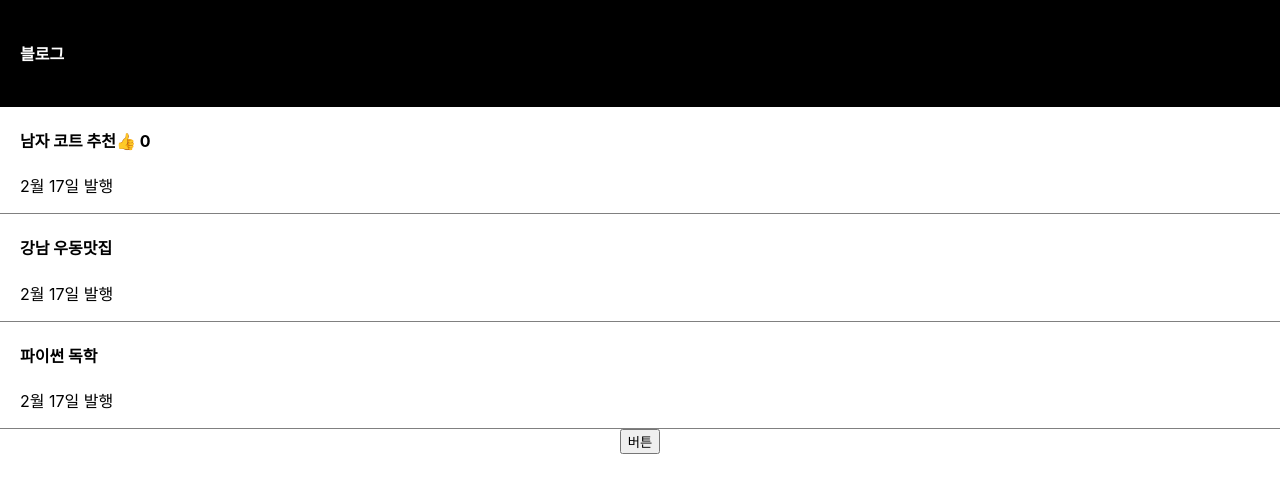
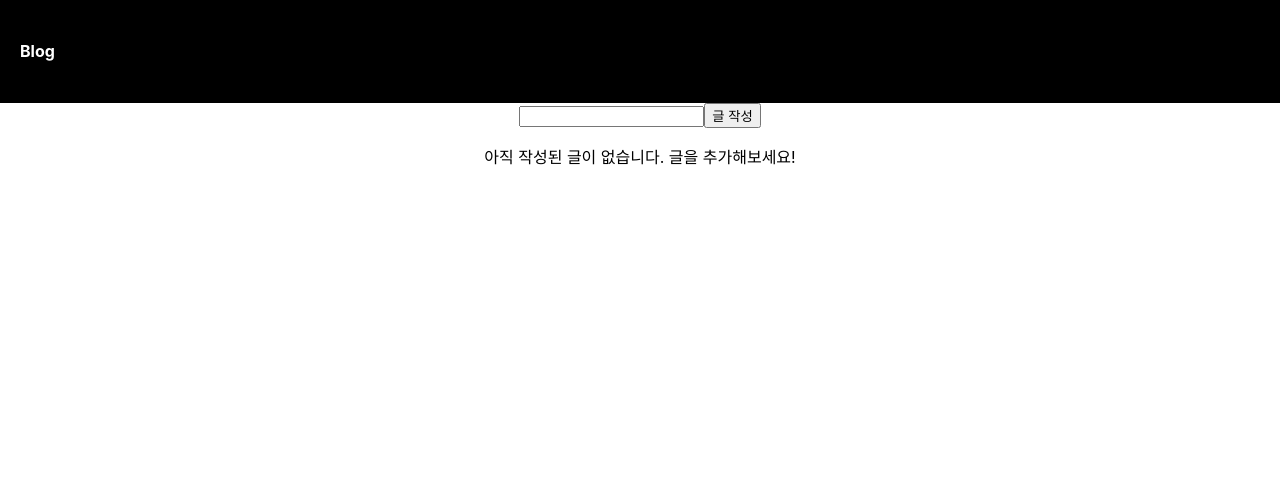
Before and after one commit to apkool12/blog-react, a React (Create React App) app: page / in a window 1280 px wide. Shown: the top 492 px of the page. Built offline with nearby package versions, Linux system fonts and the light colour scheme.

Commit message:
Remake blog project in my style

```diff
--- a/src/App.js
+++ b/src/App.js
@@ -1,85 +1,99 @@
-import logo from "./logo.svg";
+import { useState } from "react";
 import "./App.css";
-import { useState } from "react";
 
 function App() {
-  let post = "강남 우동 맛집";
-  let [글제목, 글제목변경] = useState([
-    "남자 코트 추천",
-    "강남 우동맛집",
-    "파이썬 독학",
-  ]);
+  let [name, setName] = useState([]);
+  let [emote, setEmote] = useState([]);
+  let [add, setAdd] = useState('');
+  let [modal, setModal] = useState(false);
+  let [selectedTitle, setSelectedTitle] = useState(0);
 
-  let [좋아요, 좋아요변경] = useState(0);
-  let [modal,setModal] = useState(false);
+  function addTitle(title) {
+    if (title !== '') {
+      let newTitles = [...name, title];
+      setName(newTitles);
+      setEmote([...emote, 0]);
+      setAdd('');
+    }
+  }
 
   return (
     <div className="App">
       <div className="Black-nav">
-        <h4>블로그</h4>
+        <h4>Blog</h4>
       </div>
-      <div className="list">
-        <h4 onClick={()=>{
-          modal != true ? setModal(true) : setModal(false)
-        }}>
-          {글제목[0]}
+
+      <div>
+        <input
+          type="text"
+          value={add}
+          onChange={(e) => setAdd(e.target.value)}
+        />
+        <button onClick={() => addTitle(add)}> 글 작성 </button>
+      </div>
+
+      {name.length > 0 ? (
+        name.map((title, i) => (
+          <div className="list" key={i}>
+            <h4 onClick={() => { setModal(true); setSelectedTitle(i); }}>{title}</h4>
             <span
               onClick={() => {
-              좋아요변경(좋아요 + 1);
+                let newEmote = [...emote];
+                newEmote[i] = newEmote[i] + 1;
+                setEmote(newEmote);
               }}
             >
-            👍
-          </span>{" "}
-          {좋아요}{" "}
-        </h4>
+              👍 {emote[i]}
+            </span>
             <p>2월 17일 발행</p>
           </div>
-      <div className="list">
-        <h4 onClick={()=>{
-            modal != true ? setModal(true) : setModal(false)
-          }}>
-          {글제목[1]}
-        </h4>
-        <p>2월 17일 발행</p>
-      </div>
-      <div className="list">
-        <h4 onClick={()=>{
-          modal != true ? setModal(true) : setModal(false)
-        }}>{글제목[2]}
-        </h4>
-        <p>2월 17일 발행</p>
-      </div>
+        ))
+      ) : (
+        <p>아직 작성된 글이 없습니다. 글을 추가해보세요!</p>
+      )}
 
-      {/* <button onClick={() => {b(['여자 코트 추천','강남 우동맛집','파이썬 독학'])}}> 버튼 </button> */}
+      {name.length > 0 && (
         <button
           onClick={() => {
-          let copy = [...글제목];
+            let copy = [...name];
             copy.sort();
-          글제목변경(copy);
+            setName(copy);
           }}
         >
-        버튼
+          글제목 정렬
         </button>
-      {modal == true ? <Modal 글제목 = {글제목} 글제목변경 = {글제목변경}> </Modal> : null}
+      )}
+
+      {modal && (
+        <Modal
+          name={name}
+          setName={setName}
+          selectedTitle={selectedTitle}
+          setModal={setModal}
+        />
+      )}
     </div>
   );
 }
-export default App;
 
 function Modal(props) {
-  return(
+  return (
     <div className="modal">
-      <h4>제목</h4>
+      <h4>{props.name[props.selectedTitle]}</h4>
       <p>날짜</p>
       <p>상세내용</p>
-
-      <button onClick={ () => {
-        let copy = [...props.글제목];
-        copy[0] = '여자코트추천';
-        props.글제목변경(copy);
-      }}> 글 수정하기 </button>
+      <button
+        onClick={() => {
+          let copy = [...props.name];
+          copy[props.selectedTitle] = "수정된 글 제목";
+          props.setName(copy);
+        }}
+      >
+        글 수정하기
+      </button>
+      <button onClick={() => props.setModal(false)}>닫기</button>
     </div>
-  )
+  );
 }
 
-// 리액트 무엇이냐 .
+export default App;
```
Lines whose indentation alone changed are shown as unchanged.
